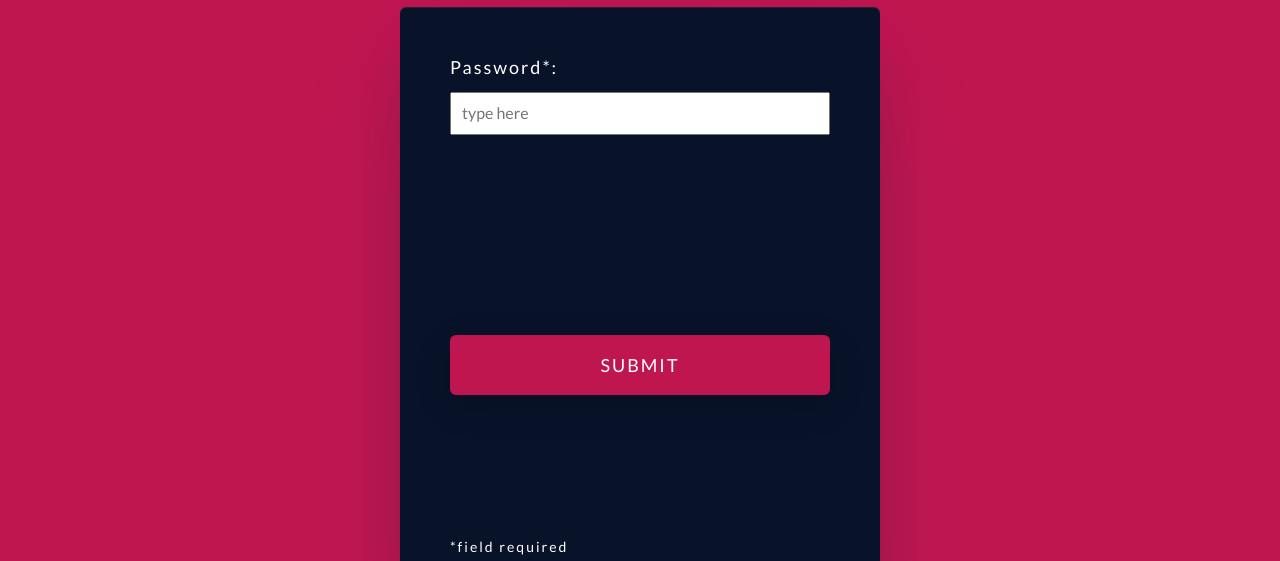
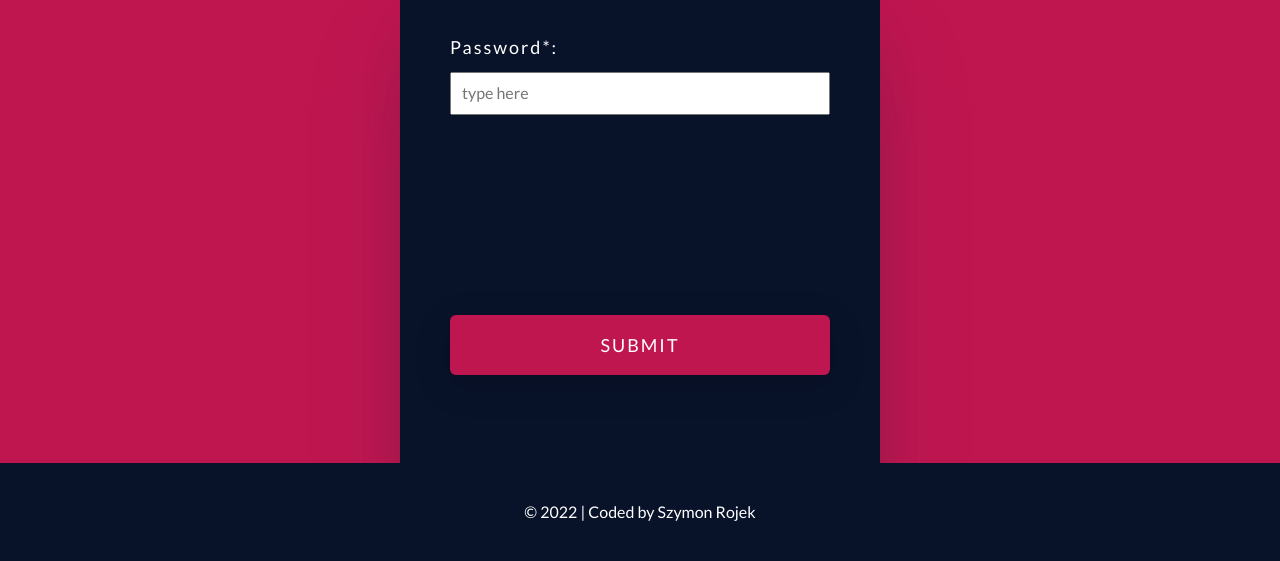
Before and after one commit to SzymonRojek/validation-password-JS, a website built with Parcel: page src/index.html in a window 1280 px wide. Shown: the part 239-800 px from the top of the page. Built offline with nearby package versions, Linux system fonts and the light colour scheme.

Commit message:
add footer tag, edit styles

```diff
--- a/src/css/container.scss
+++ b/src/css/container.scss
@@ -2,13 +2,13 @@
     display: flex;
     justify-content: center;
     flex-direction: column;
+    margin: 30px auto 150px auto;
     max-width: 500px;
-    margin: 50px auto;
 }
 
 .main-container {
+    margin: 10px;
     padding: 50px;
-    margin: 10px;
     background-color: #fff;
     background-color: #081229;
     border-radius: 6px;
--- /dev/null
+++ b/src/css/footer.scss
@@ -0,0 +1,11 @@
+.footer {
+    position: fixed;
+    left: 0;
+    right: 0;
+    bottom: 0;
+    width: 100%;
+    padding: 40px 0;
+    color: white;
+    text-align: center;
+    background-color: #081229;
+}
--- a/src/css/main.scss
+++ b/src/css/main.scss
@@ -2,3 +2,4 @@
 @import "container.scss";
 @import "header.scss";
 @import "form.scss";
+@import "footer.scss"
--- a/src/index.html
+++ b/src/index.html
@@ -36,6 +36,7 @@
                 <p class="form__information">*field required</p>
             </form>
         </main>
+        <footer class="footer">&#169; 2022 | Coded by Szymon Rojek</footer>
     </div>
 </body>
 
```
